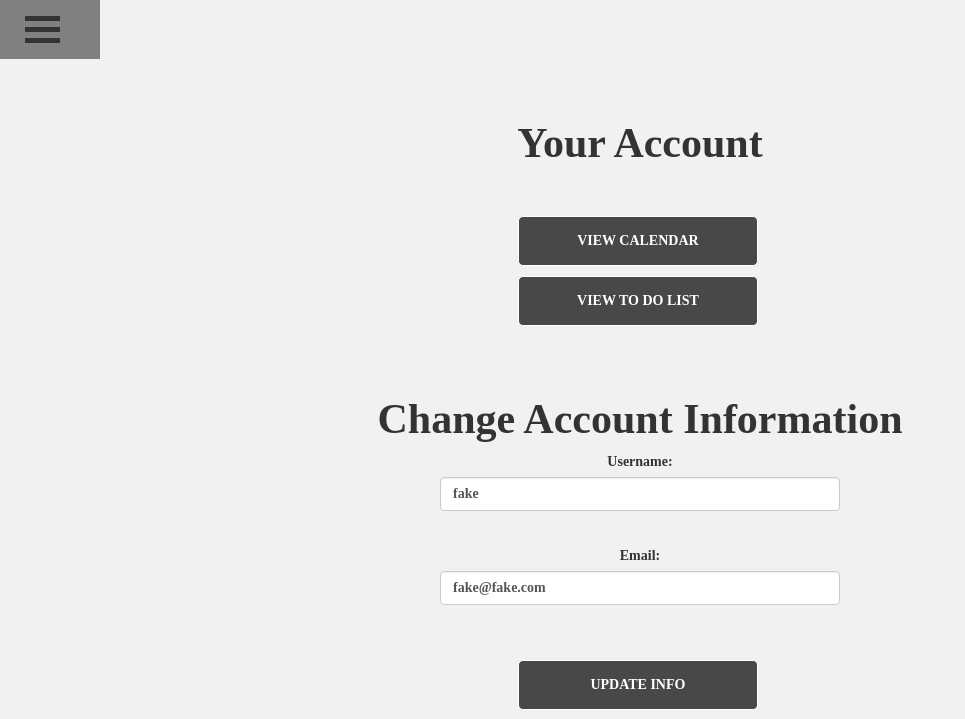
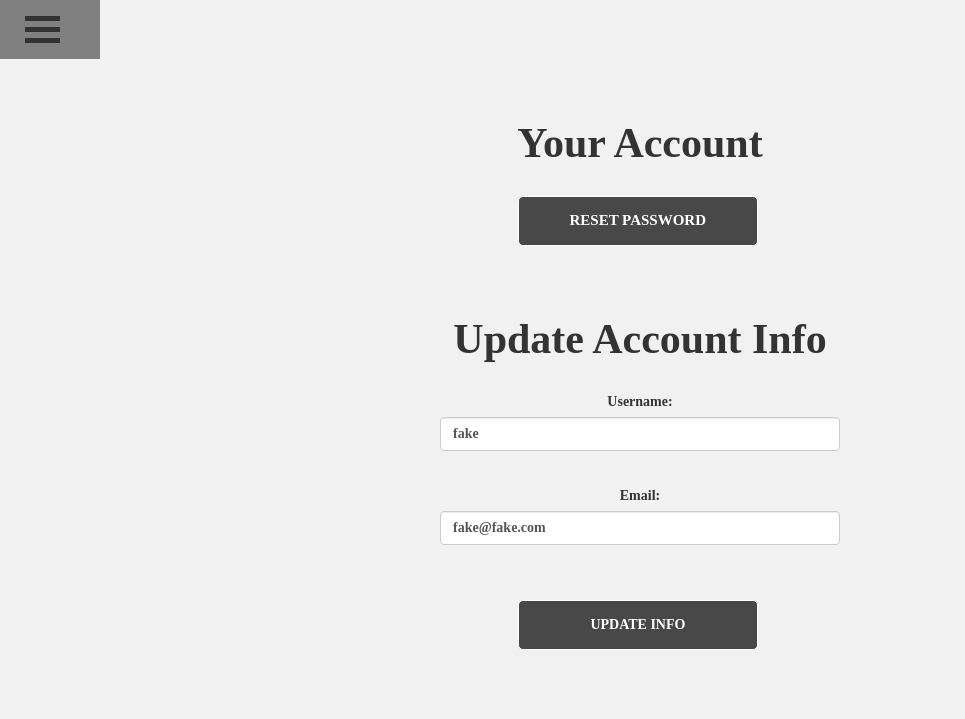
Before and after one commit to jorgerivero3/project-3, a Flask app: page /account in a window 1280 px wide. Shown: the top 719 px of the page, without its empty margins (0-965 px from the left). Run offline with Flask 2, Linux system fonts and the light colour scheme; a user stored in the database is signed in; data comes from the database, SQL or seed files in the repository; both versions use the stored data as it was after the commit; parts of the project's set-up code (start-up, migrations or seed data) failed here and were passed over; some libraries are stand-ins or nearby versions; some web fonts are replaced.

Commit message:
added reset password stuff in case they want to change it and are logged in

```diff
--- a/Application/routes.py
+++ b/Application/routes.py
@@ -69,8 +69,6 @@ def logout():
 
 @application.route("/password_retrieval", methods=['GET', 'POST'])
 def password_retrieval():
-	if current_user.is_authenticated:
-		return redirect(url_for('home'))
 	form = RequestResetForm()
 	if form.validate_on_submit():
 		user = User.query.filter_by(email=form.email.data).first()
@@ -87,8 +85,6 @@ def send_reset_email(user):
 
 @application.route("/reset_token/<token>", methods=['GET', 'POST'])
 def reset_token(token):
-	if current_user.is_authenticated:
-		return redirect(url_for('home'))
 	user = User.verify_reset_token(token)
 	if user is None:
 		flash('The reset token you are using is invalid or expired.')
--- a/Application/templates/account.html
+++ b/Application/templates/account.html
@@ -4,16 +4,16 @@
 <div align="center">
       <h2>Your Account</h2>
 
+      <br>
+
+      <div>
+            <a href="{{ url_for('password_retrieval') }}"><button class="myButton">RESET PASSWORD</button></a>
+      </div>
+
       <br><br>
 
-      <div>
-            <form method='GET' action ='/calendar'><button href="/calendar" class="myButton">VIEW CALENDAR</button></form>
-            <form method='GET' action ='/todo_list'><button href="/todo_list" class="myButton">VIEW TO DO LIST</button></form>
-      </div>
-      <!---account info--->
-      <br><br>
-
-      <h2>Change Account Information</h2>
+      <h2>Update Account Info</h2>
+      <br>
 
       <form method="POST" action="" enctype="multipart/form-data">
             {{ form.hidden_tag() }}
```
Also changed, not shown: Application/app.db.
